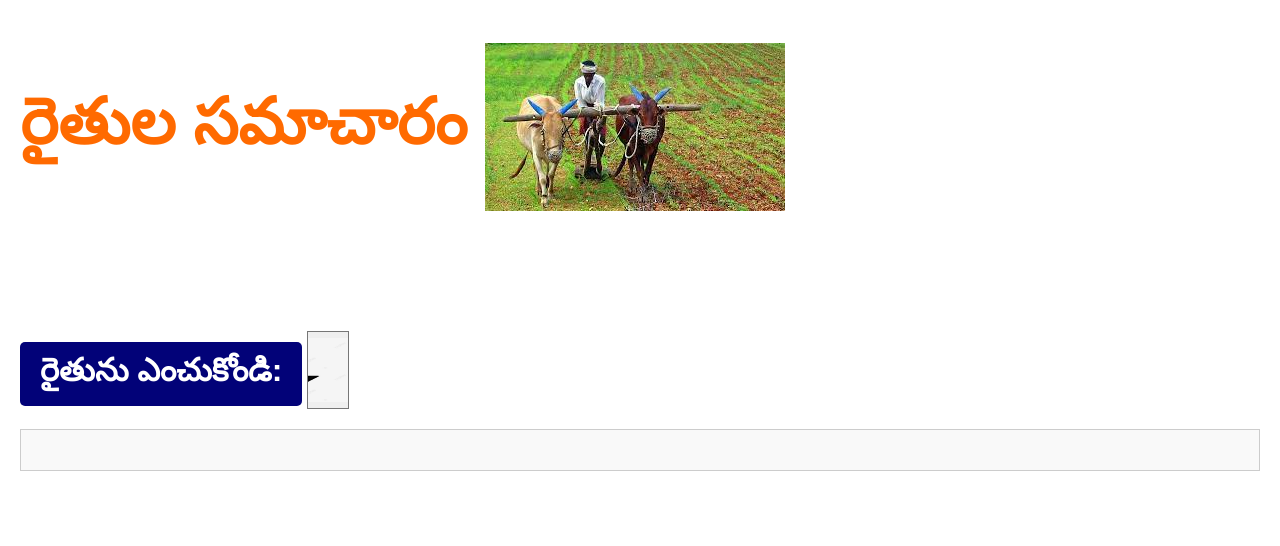
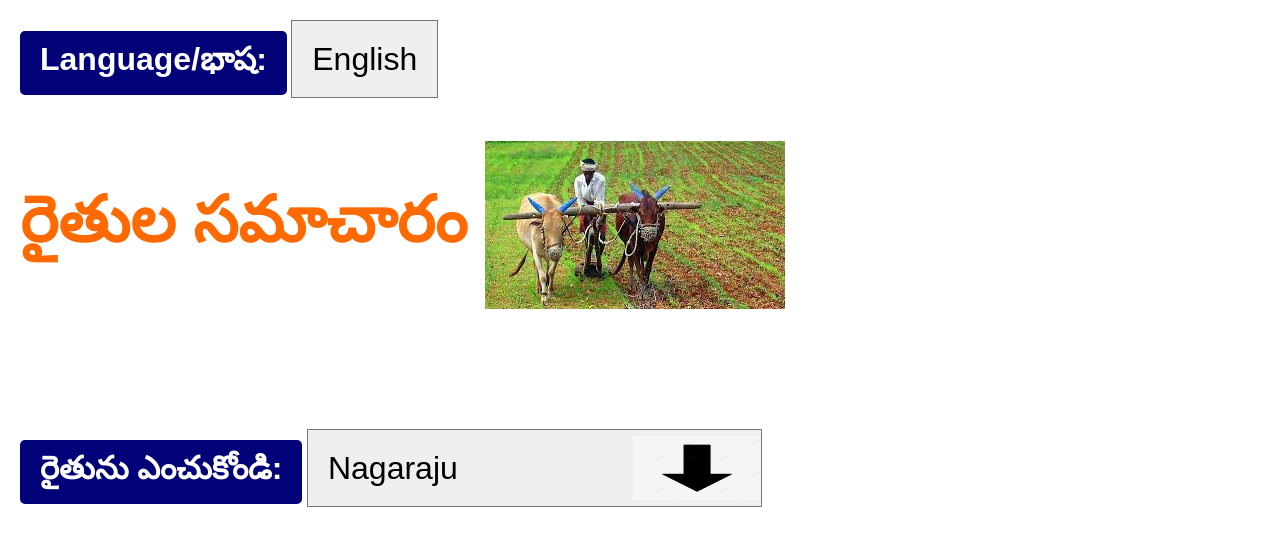
Before and after one commit to annadathalu/farmers-information_copy, a plain HTML site: page index.html in a window 1280 px wide. Drawn offline with nearby package versions, Linux system fonts and the light colour scheme.

Commit message:
Update index.html

```diff
--- a/index.html
+++ b/index.html
@@ -48,38 +48,36 @@
             background-size: 4em 2em; /* Increase arrow size (4 times wider, 2 times taller) */
         }
 
-        #farmerDetails {
-            margin-top: 20px;
-            padding: 20px;
-            border: 1px solid #ccc;
-            background-color: #f9f9f9;
-        }
-
-        p {
-            margin: 5px 0;
-            font-size: 2em; /* Increase font size */
-            text-align: left; /* Align to the left side */
-        }
-
         /* Style the image to match the label font size */
         img.label-image {
             font-size: 2em;
             vertical-align: middle;
         }
+
+        /* Remove background image for the select element with the no-background-image class */
+        .no-background-image {
+            background-image: none !important;
+        }
     </style>
     <script src="https://cdnjs.cloudflare.com/ajax/libs/PapaParse/5.3.0/papaparse.min.js"></script>
     <!-- Include your JavaScript file -->
     <script src="script.js"></script> <!-- Replace "script.js" with the actual file path if needed -->
-
-
 </head>
 <body>
+    <div>
+        <label for="languageToggle">Language/భాష:</label>
+        <select id="languageToggle" class="no-background-image">
+            <option value="eng">English</option>
+            <option value="tel">తెలుగు</option>
+        </select>
+    </div>
+
     <!-- Display the heading with the icon -->
     <h1>రైతుల సమాచారం <img class="icon-image" src="icon.jpg" alt="Icon Image"></h1>
 
     <!-- Display the label and image -->
     <label for="farmerNameDropdown" style="color: rgb(255, 255, 255);">రైతును ఎంచుకోండి:</label>
-    <select id="farmerNameDropdown"></select>
+    <select id="farmerNameDropdown" class="select"></select>
 
     <!-- Display other columns' details here -->
     <div id="farmerDetails"></div>
```
